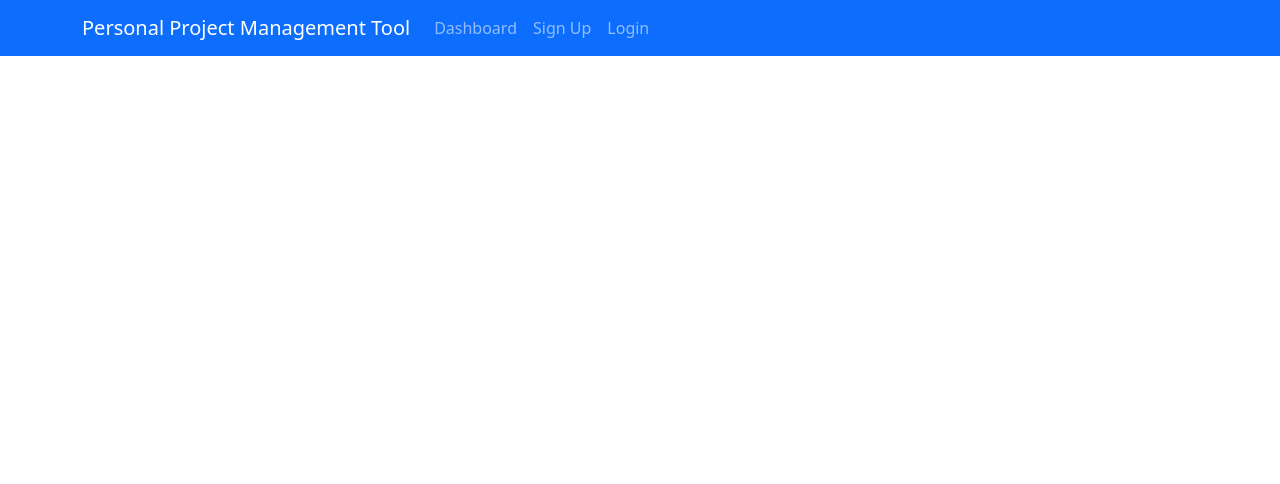
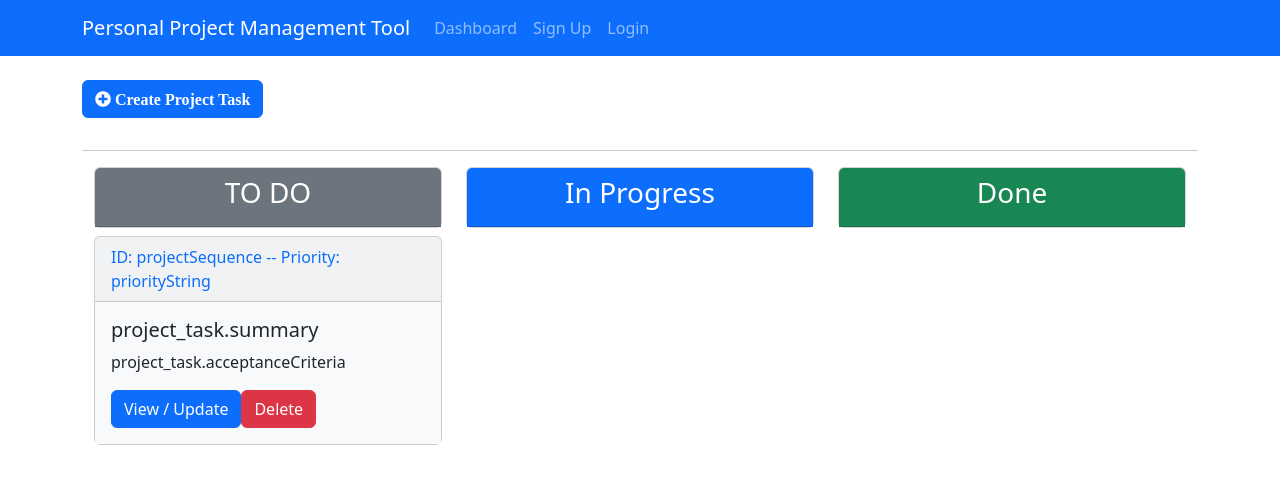
Before and after one commit to natalia-sepka/PPMTool, a React (Create React App) app in the folder ppmtool-react-client/: page /projectBoard/1 in a window 1280 px wide. Shown: the top 484 px of the page. Built offline with nearby package versions, Linux system fonts and the light colour scheme.

Commit message:
Routes to ProjectBoard and AddProjectTask

```diff
--- a/ppmtool-react-client/src/App.js
+++ b/ppmtool-react-client/src/App.js
@@ -5,9 +5,11 @@
 import "bootstrap/dist/css/bootstrap.min.css";
 import { BrowserRouter as Router, Route } from "react-router-dom";
 import AddProject from "./components/Project/AddProject";
+import ProjectBoard from "./components/ProjectBoard/ProjectBoard";
 import { Provider } from "react-redux";
 import store from "./store";
 import UpdateProject from "./components/Project/UpdateProject";
+import AddProjectTask from "./components/ProjectBoard/ProjectTasks/AddProjectTask";
 
 class App extends Component {
   render() {
@@ -19,6 +21,8 @@
             <Route exact path="/dashboard" component={ props => <Dashboard {...props} />} />
             <Route exact path="/addProject" component={ props => <AddProject {...props} /> } />
             <Route exact path="/updateProject/:id" component={ props => <UpdateProject {...props} /> } />
+            <Route exact path="/projectBoard/:id" component={ props => <ProjectBoard {...props} /> } />
+            <Route exact path="/addProjectTask/:id" component={ props => <AddProjectTask {...props} /> } />
           </div>
         </Router>
       </Provider>
--- a/ppmtool-react-client/src/actions/projectActions.js
+++ b/ppmtool-react-client/src/actions/projectActions.js
@@ -3,8 +3,12 @@
 
 export const createProject = (project, history) => async dispatch => {
     try {
-        const res = await axios.post("/api/project", project);
+        await axios.post("/api/project", project);
         history.push("/dashboard");
+        dispatch({
+            type: GET_ERRORS,
+            payload: {}
+        });
     } catch(err) {
         dispatch({
             type: GET_ERRORS,
--- a/ppmtool-react-client/src/components/Project/ProjectItem.js
+++ b/ppmtool-react-client/src/components/Project/ProjectItem.js
@@ -24,11 +24,11 @@
                 </div>
                 <div className="col-md-4 d-none d-lg-block">
                     <ul className="list-group">
-                        <a href="#">
+                        <Link to={`/projectBoard/${project.projectIdentifier}`}>
                             <li className="list-group-item board">
                                 <i className="fa fa-flag-checkered pr-1"> Project Board </i>
                             </li>
-                        </a>
+                        </Link>
                         <Link to={`/updateProject/${project.projectIdentifier}`}>
                             <li className="list-group-item update">
                                 <i className="fa fa-edit pr-1"> Update Project Info</i>
--- a/ppmtool-react-client/src/components/ProjectBoard/ProjectBoard.js
+++ b/ppmtool-react-client/src/components/ProjectBoard/ProjectBoard.js
@@ -0,0 +1,83 @@
+import React, { Component } from 'react';
+import { Link } from "react-router-dom";
+
+
+class ProjectBoard extends Component {
+  render() {
+    const {id} = this.props.match.params;
+    return (
+    <div className="container">
+        <Link to={`/addProjectTask/${id}`} className="btn btn-primary mb-3">
+            <i className="fas fa-plus-circle"> Create Project Task</i>
+        </Link>
+        <br />
+        <hr />
+        {
+        // <!-- Backlog STARTS HERE -->
+        }
+        <div className="container">
+            <div className="row">
+                <div className="col-md-4">
+                    <div className="card text-center mb-2">
+                        <div className="card-header bg-secondary text-white">
+                             <h3>TO DO</h3>
+                        </div>
+                    </div>
+                    {
+                    // <!-- SAMPLE PROJECT TASK STARTS HERE -->
+                    }
+                    <div className="card mb-1 bg-light">
+
+                        <div className="card-header text-primary">
+                            ID: projectSequence -- Priority: priorityString
+                        </div>
+                        <div className="card-body bg-light">
+                             <h5 className="card-title">project_task.summary</h5>
+                             <p className="card-text text-truncate ">
+                             project_task.acceptanceCriteria
+                            </p>
+                            <a href="" className="btn btn-primary">
+                                View / Update
+                            </a>
+
+                            <button className="btn btn-danger ml-4">
+                             Delete
+                            </button>
+                        </div>
+                    </div>
+                    {
+                    // <!-- SAMPLE PROJECT TASK ENDS HERE -->
+                    }
+                </div>
+                <div className="col-md-4">
+                    <div className="card text-center mb-2">
+                         <div className="card-header bg-primary text-white">
+                             <h3>In Progress</h3>
+                        </div>
+                    </div>
+                    {
+                    // <!-- SAMPLE PROJECT TASK STARTS HERE -->
+
+                    // <!-- SAMPLE PROJECT TASK ENDS HERE -->
+                    }
+                </div>
+                <div className="col-md-4">
+                    <div className="card text-center mb-2">
+                        <div className="card-header bg-success text-white">
+                             <h3>Done</h3>
+                        </div>
+                    </div>
+                    {
+                    // <!-- SAMPLE PROJECT TASK STARTS HERE -->
+
+                    // <!-- SAMPLE PROJECT TASK ENDS HERE -->
+                    }
+                </div>
+            </div>
+        </div>
+    </div>
+    )
+  }
+}
+
+export default ProjectBoard;
--- a/ppmtool-react-client/src/components/ProjectBoard/ProjectTasks/AddProjectTask.js
+++ b/ppmtool-react-client/src/components/ProjectBoard/ProjectTasks/AddProjectTask.js
@@ -0,0 +1,56 @@
+import React, { Component } from 'react';
+import { Link } from 'react-router-dom';
+
+class AddProjectTask extends Component {
+  render() {
+    const {id} = this.props.match.params;
+    return (
+        <div className="add-PBI">
+        <div className="container">
+            <div className="row">
+                <div className="col-md-8 m-auto">
+                    <Link to={`/projectBoard/${id}`} className="btn btn-light">
+                        Back to Project Board
+                    </Link>
+                    <h4 className="display-4 text-center">Add Project Task</h4>
+                    <p className="lead text-center">Project Name + Project Code</p>
+                    <form>
+                        <div className="form-group">
+                            <input type="text" className="form-control form-control-lg" name="summary" placeholder="Project Task summary" />
+                        </div>
+                        <div className="form-group">
+                            <textarea className="form-control form-control-lg" placeholder="Acceptance Criteria" name="acceptanceCriteria"></textarea>
+                        </div>
+                        <h6>Due Date</h6>
+                        <div className="form-group">
+                            <input type="date" className="form-control form-control-lg" name="dueDate" />
+                        </div>
+                        <div className="form-group">
+                            <select className="form-control form-control-lg" name="priority">
+                                <option value={0}>Select Priority</option>
+                                <option value={1}>High</option>
+                                <option value={2}>Medium</option>
+                                <option value={3}>Low</option>
+                            </select>
+                        </div>
+
+                        <div className="form-group">
+                            <select className="form-control form-control-lg" name="status">
+                                <option value="">Select Status</option>
+                                <option value="TO_DO">TO DO</option>
+                                <option value="IN_PROGRESS">IN PROGRESS</option>
+                                <option value="DONE">DONE</option>
+                            </select>
+                        </div>
+
+                        <input type="submit" className="btn btn-primary btn-block mt-4" />
+                    </form>
+                </div>
+            </div>
+        </div>
+    </div>
+    )
+  }
+}
+
+export default AddProjectTask;
```
